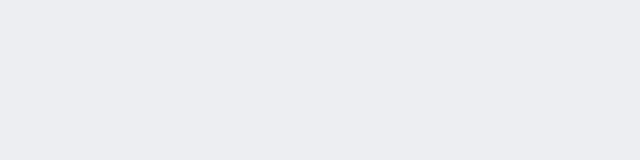
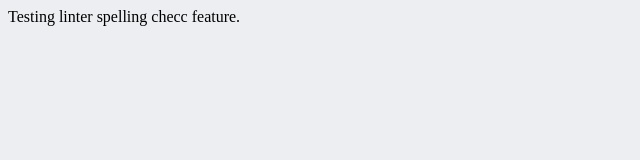
Before and after one commit to Dongmo12/HTML-Forms, a plain HTML site: page index.html in a window 1280 px wide. Shown: the whole page, without its empty margins (0-640 px from the left). Drawn offline with Linux system fonts and the light colour scheme.

Commit message:
deliberately introduced html tag error and spelling error

```diff
--- a/index.html
+++ b/index.html
@@ -1,9 +1,9 @@
-<html>
+<htmls>
 	<head>
 		<title>Microverse HTML Forms Project</title>
 		<link href="./css/style.css" rel="stylesheet" />
 	</head>
 	<body>
-
+		Testing linter spelling checc feature.
 	</body>
 </html>
```
